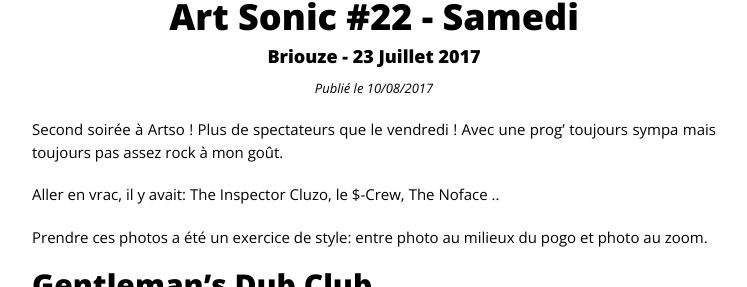
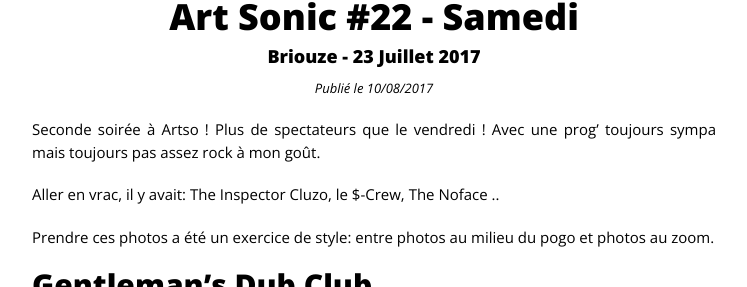
Before and after one commit to zeitungen/photoblog, a Jekyll site: the page built from _posts/2017-08-10-artso22-samedi.md, in a window 1280 px wide and 900 px high, cut to the strip 256-543 px from the top of the window. Shown: the whole strip, without its empty margins (266-1013 px from the left). Built offline with Jekyll 4.4.1, drawn with Linux system fonts in a browser that asks for light colours; nearby versions of some CDN libraries; comment, search, counter and statistics services are not loaded.

Commit message:
fix ortograph on articl artso22 saturday

```diff
--- a/_posts/2017-08-10-artso22-samedi.md
+++ b/_posts/2017-08-10-artso22-samedi.md
@@ -104,11 +104,11 @@
    image_size: 2
 ---
 
-Second soirée à Artso ! Plus de spectateurs que le vendredi ! Avec une prog' toujours sympa mais toujours pas assez rock à mon goût.
+Seconde soirée à Artso ! Plus de spectateurs que le vendredi ! Avec une prog' toujours sympa mais toujours pas assez rock à mon goût.
 
 Aller en vrac, il y avait: The Inspector Cluzo, le $-Crew, The Noface ..
 
-Prendre ces photos a été un exercice de style: entre photo au milieux du pogo et photo au zoom.
+Prendre ces photos a été un exercice de style: entre photos au milieu du pogo et photos au zoom.
 
 ## Gentleman's Dub Club
 
```
